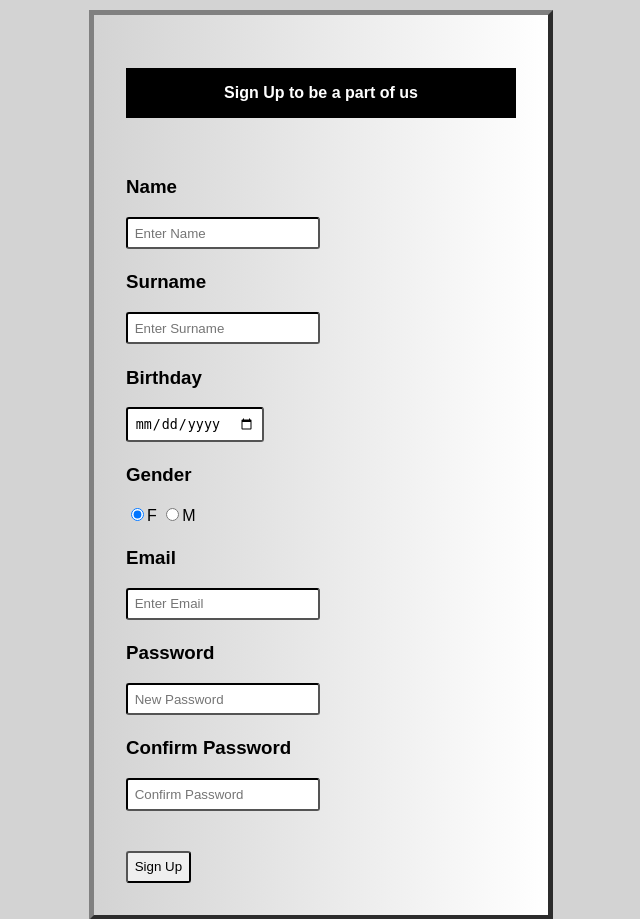
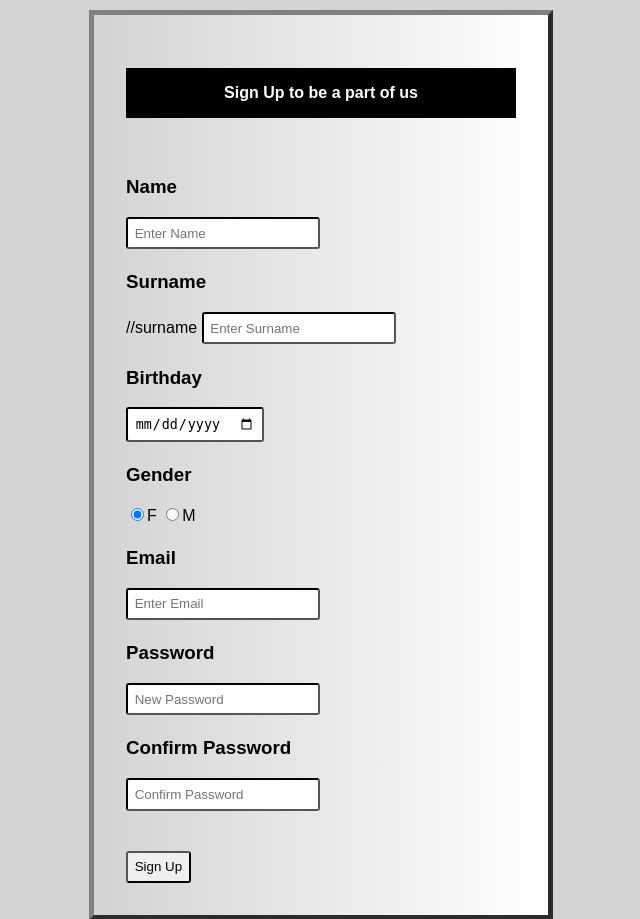
Before and after one commit to rinalutolli/PHP_2020_Gr31, a PHP site: page /ushtrime/signup.php in a window 1280 px wide. Shown: the top 919 px of the page, without its empty margins (319-959 px from the left). Run offline with PHP 8.4, Linux system fonts and the light colour scheme; data that the repository does not hold is empty; a stand-in replaces the project's code that opens the database connection; some libraries are stand-ins or nearby versions.

Commit message:
Update signup.php

```diff
--- a/signup.php
+++ b/signup.php
@@ -92,7 +92,7 @@ $(document).ready(function(){
     }
 }
 ?></h5>
-  <h3><b>Surname</b></h3>
+  <h3><b>Surname</b></h3> //surname
   <input type="text" id="surname" name="surname" placeholder="Enter Surname">
     <h5 style="color:red">
   <?php
```
